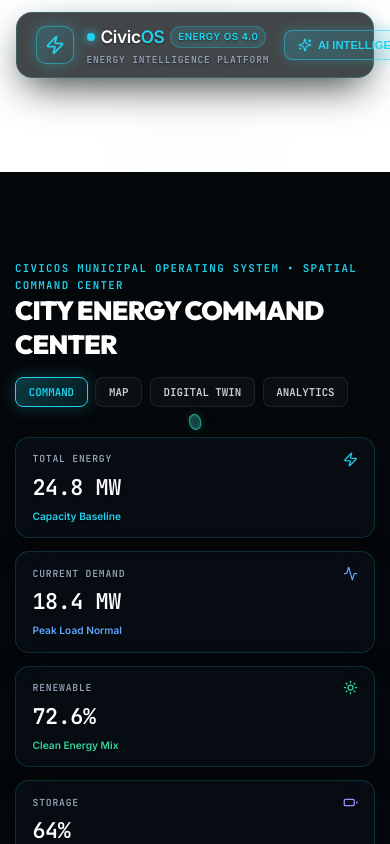
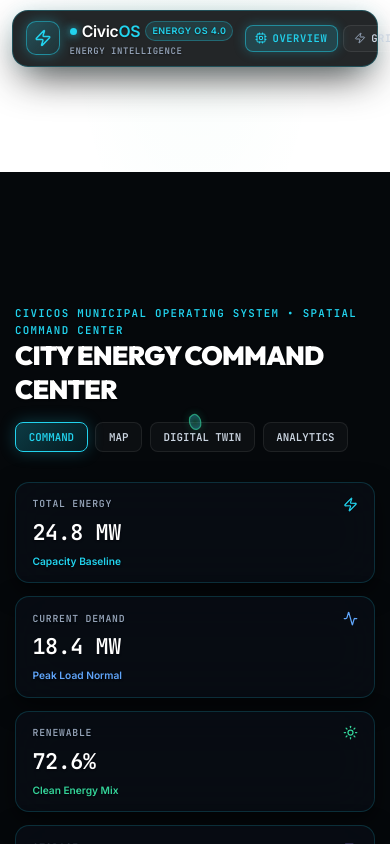
Before and after one commit to shardul-2007/civicos, a React (Vite) app in the folder client/: page /energy in a window 390 px wide. Shown: the top 844 px of the page. Built offline with nearby package versions, Linux system fonts and the light colour scheme.

Commit message:
FIXED NAVBAR OVERLAP & MADE ALL COMMAND BUTTONS RESPONSIVE: Increased top clearance (125px), touch-scrollable tabs (OVERVIEW, GRID, DEMAND, SOURCES, STORAGE, ANALYTICS, TWIN), mobile drawer menu, 100% build pass

```diff
--- a/client/src/components/FuturisticCommandBar.jsx
+++ b/client/src/components/FuturisticCommandBar.jsx
@@ -1,7 +1,7 @@
-import React from 'react';
+import React, { useState } from 'react';
 import {
   Activity, Sliders, Bell, Download, Settings, ShieldCheck,
-  Zap, Cpu, Globe, Layers, BarChart2, Radio, Sparkles
+  Zap, Cpu, Globe, Layers, BarChart2, Radio, Sparkles, Menu, X
 } from 'lucide-react';
 
 export default function FuturisticCommandBar({
@@ -11,6 +11,8 @@ export default function FuturisticCommandBar({
   onOpenAi,
   onOpenAlerts,
 }) {
+  const [mobileDrawerOpen, setMobileDrawerOpen] = useState(false);
+
   const NAV_ITEMS = [
     { id: 'COMMAND', label: 'OVERVIEW', icon: Cpu },
     { id: 'GRID', label: 'GRID', icon: Zap },
@@ -22,59 +24,60 @@ export default function FuturisticCommandBar({
   ];
 
   return (
+    <>
       <header style={{
         position: 'fixed',
-      top: '12px',
+        top: '10px',
         left: '50%',
         transform: 'translateX(-50%)',
-      width: 'calc(100% - 32px)',
+        width: 'calc(100% - 24px)',
         maxWidth: '1480px',
         zIndex: 900,
-      background: 'rgba(5, 8, 11, 0.75)',
+        background: 'rgba(5, 8, 11, 0.88)',
         backdropFilter: 'blur(28px)',
         WebkitBackdropFilter: 'blur(28px)',
-      border: '1px solid rgba(34, 211, 238, 0.2)',
+        border: '1px solid rgba(34, 211, 238, 0.25)',
         borderRadius: '16px',
-      padding: '0.65rem 1.25rem',
+        padding: '0.5rem 0.85rem',
         display: 'flex',
         alignItems: 'center',
         justifyContent: 'space-between',
-      gap: '1rem',
-      boxShadow: '0 16px 40px -10px rgba(0,0,0,0.8), 0 0 20px rgba(34, 211, 238, 0.08)',
+        gap: '0.75rem',
+        boxShadow: '0 16px 40px -10px rgba(0,0,0,0.85), 0 0 20px rgba(34, 211, 238, 0.1)',
       }}>
         {/* ── Left Branding ── */}
-      <div style={{ display: 'flex', alignItems: 'center', gap: '0.85rem', flexShrink: 0 }}>
+        <div style={{ display: 'flex', alignItems: 'center', gap: '0.65rem', flexShrink: 0 }}>
           <div style={{
-          width: '38px',
-          height: '38px',
+            width: '34px',
+            height: '34px',
             borderRadius: '10px',
-          background: 'linear-gradient(135deg, rgba(34, 211, 238, 0.2), rgba(6, 182, 212, 0.05))',
+            background: 'linear-gradient(135deg, rgba(34, 211, 238, 0.25), rgba(6, 182, 212, 0.08))',
             border: '1px solid rgba(34, 211, 238, 0.5)',
             display: 'flex',
             alignItems: 'center',
             justifyContent: 'center',
             color: '#22d3ee',
-          boxShadow: '0 0 16px rgba(34, 211, 238, 0.3)',
+            boxShadow: '0 0 14px rgba(34, 211, 238, 0.3)',
           }}>
-          <Zap size={20} />
+            <Zap size={18} />
           </div>
           <div>
-          <div style={{ display: 'flex', alignItems: 'center', gap: '0.4rem' }}>
+            <div style={{ display: 'flex', alignItems: 'center', gap: '0.35rem' }}>
               <span style={{
-              width: '8px',
-              height: '8px',
+                width: '7px',
+                height: '7px',
                 borderRadius: '50%',
                 background: '#22d3ee',
-              boxShadow: '0 0 10px #22d3ee',
+                boxShadow: '0 0 8px #22d3ee',
                 animation: 'pulse 2s infinite',
               }} />
-            <span style={{ fontSize: '1.15rem', fontWeight: 900, color: '#ffffff', letterSpacing: '-0.02em' }}>
+              <span style={{ fontSize: '1.05rem', fontWeight: 900, color: '#ffffff', letterSpacing: '-0.02em' }}>
                 Civic<span style={{ color: '#22d3ee' }}>OS</span>
               </span>
               <span style={{
-              fontSize: '0.65rem',
+                fontSize: '0.6rem',
                 fontWeight: 800,
-              padding: '0.15rem 0.45rem',
+                padding: '0.1rem 0.4rem',
                 borderRadius: '999px',
                 background: 'rgba(34, 211, 238, 0.12)',
                 border: '1px solid rgba(34, 211, 238, 0.3)',
@@ -85,19 +88,27 @@ export default function FuturisticCommandBar({
               </span>
             </div>
             <div style={{
-            fontSize: '0.64rem',
+              fontSize: '0.6rem',
               fontFamily: 'var(--font-mono)',
               color: '#94a3b8',
-            letterSpacing: '0.08em',
-            marginTop: '0.1rem',
+              letterSpacing: '0.06em',
             }}>
-            ENERGY INTELLIGENCE PLATFORM
+              ENERGY INTELLIGENCE
             </div>
           </div>
         </div>
 
-      {/* ── Center Navigation ── */}
-      <nav className="desktop-only" style={{ display: 'flex', alignItems: 'center', gap: '0.3rem' }}>
+        {/* ── Center Navigation (Horizontally Scrollable & Responsive) ── */}
+        <nav style={{
+          display: 'flex',
+          alignItems: 'center',
+          gap: '0.35rem',
+          overflowX: 'auto',
+          scrollbarWidth: 'none',
+          msOverflowStyle: 'none',
+          padding: '0.2rem 0',
+          maxWidth: '100%',
+        }}>
           {NAV_ITEMS.map((item) => {
             const active = activeView === item.id;
             const Icon = item.icon;
@@ -106,24 +117,26 @@ export default function FuturisticCommandBar({
                 key={item.id}
                 onClick={() => setActiveView(item.id)}
                 style={{
-                background: active ? 'rgba(34, 211, 238, 0.15)' : 'transparent',
-                border: active ? '1px solid rgba(34, 211, 238, 0.4)' : '1px solid transparent',
+                  background: active ? 'rgba(34, 211, 238, 0.18)' : 'rgba(255,255,255,0.03)',
+                  border: active ? '1px solid rgba(34, 211, 238, 0.5)' : '1px solid rgba(255,255,255,0.08)',
                   borderRadius: '8px',
-                padding: '0.45rem 0.85rem',
+                  padding: '0.35rem 0.65rem',
                   color: active ? '#22d3ee' : '#cbd5e1',
-                fontSize: '0.74rem',
-                fontWeight: active ? 800 : 600,
+                  fontSize: '0.7rem',
+                  fontWeight: active ? 900 : 700,
                   fontFamily: 'var(--font-mono)',
-                letterSpacing: '0.06em',
+                  letterSpacing: '0.05em',
                   cursor: 'pointer',
                   display: 'flex',
                   alignItems: 'center',
-                gap: '0.4rem',
+                  gap: '0.35rem',
+                  whiteSpace: 'nowrap',
+                  flexShrink: 0,
                   transition: 'all 0.2s ease',
-                boxShadow: active ? '0 0 14px rgba(34, 211, 238, 0.2)' : 'none',
+                  boxShadow: active ? '0 0 12px rgba(34, 211, 238, 0.25)' : 'none',
                 }}
               >
-              <Icon size={13} color={active ? '#22d3ee' : '#94a3b8'} />
+                <Icon size={12} color={active ? '#22d3ee' : '#94a3b8'} />
                 {item.label}
               </button>
             );
@@ -131,17 +144,17 @@ export default function FuturisticCommandBar({
         </nav>
 
         {/* ── Right Controls ── */}
-      <div style={{ display: 'flex', alignItems: 'center', gap: '0.6rem', flexShrink: 0 }}>
+        <div style={{ display: 'flex', alignItems: 'center', gap: '0.45rem', flexShrink: 0 }}>
           {/* System Online Badge */}
           <div className="desktop-only" style={{
             background: 'rgba(16, 185, 129, 0.1)',
             border: '1px solid rgba(16, 185, 129, 0.3)',
             borderRadius: '999px',
-          padding: '0.35rem 0.75rem',
+            padding: '0.3rem 0.65rem',
             display: 'flex',
             alignItems: 'center',
-          gap: '0.4rem',
-          fontSize: '0.72rem',
+            gap: '0.35rem',
+            fontSize: '0.68rem',
             fontWeight: 800,
             color: '#34d399',
             fontFamily: 'var(--font-mono)',
@@ -153,7 +166,7 @@ export default function FuturisticCommandBar({
               background: '#34d399',
               boxShadow: '0 0 8px #34d399',
             }} />
-          SYSTEM ONLINE
+            ONLINE
           </div>
 
           {/* AI Intelligence Trigger */}
@@ -163,18 +176,19 @@ export default function FuturisticCommandBar({
               background: 'linear-gradient(135deg, rgba(34, 211, 238, 0.2), rgba(6, 182, 212, 0.1))',
               border: '1px solid rgba(34, 211, 238, 0.5)',
               borderRadius: '8px',
-            padding: '0.45rem 0.85rem',
+              padding: '0.35rem 0.65rem',
               color: '#22d3ee',
-            fontSize: '0.75rem',
+              fontSize: '0.72rem',
               fontWeight: 800,
               cursor: 'pointer',
               display: 'flex',
               alignItems: 'center',
-            gap: '0.4rem',
-            boxShadow: '0 0 14px rgba(34, 211, 238, 0.25)',
+              gap: '0.35rem',
+              whiteSpace: 'nowrap',
+              boxShadow: '0 0 12px rgba(34, 211, 238, 0.25)',
             }}
           >
-          <Sparkles size={14} /> AI INTELLIGENCE
+            <Sparkles size={13} /> AI INTELLIGENCE
           </button>
 
           {/* WHAT IF? Scenario Simulator Trigger */}
@@ -184,39 +198,93 @@ export default function FuturisticCommandBar({
               background: 'rgba(245, 158, 11, 0.12)',
               border: '1px solid rgba(245, 158, 11, 0.4)',
               borderRadius: '8px',
-            padding: '0.45rem 0.85rem',
+              padding: '0.35rem 0.65rem',
               color: '#fbbf24',
-            fontSize: '0.75rem',
+              fontSize: '0.72rem',
               fontWeight: 800,
               cursor: 'pointer',
               display: 'flex',
               alignItems: 'center',
-            gap: '0.4rem',
-            transition: 'all 0.2s ease',
+              gap: '0.35rem',
+              whiteSpace: 'nowrap',
             }}
           >
-          <Sliders size={14} /> WHAT IF? SIMULATOR
+            <Sliders size={13} /> WHAT IF? SIMULATOR
           </button>
 
-        {/* Alerts Trigger */}
+          {/* Mobile Drawer Trigger */}
           <button
-          onClick={onOpenAlerts}
+            onClick={() => setMobileDrawerOpen(!mobileDrawerOpen)}
+            className="mobile-only"
             style={{
-            background: 'rgba(255,255,255,0.04)',
+              background: 'rgba(255,255,255,0.05)',
               border: '1px solid rgba(255,255,255,0.1)',
               borderRadius: '8px',
-            padding: '0.45rem',
-            color: '#cbd5e1',
+              padding: '0.4rem',
+              color: '#ffffff',
+              cursor: 'pointer',
+            }}
+          >
+            {mobileDrawerOpen ? <X size={18} /> : <Menu size={18} />}
+          </button>
+        </div>
+      </header>
+
+      {/* Mobile Drawer Container */}
+      {mobileDrawerOpen && (
+        <div style={{
+          position: 'fixed',
+          top: '65px',
+          left: '12px',
+          right: '12px',
+          zIndex: 899,
+          background: 'rgba(8, 14, 22, 0.96)',
+          backdropFilter: 'blur(32px)',
+          border: '1px solid rgba(34, 211, 238, 0.35)',
+          borderRadius: '16px',
+          padding: '1rem',
+          display: 'flex',
+          flexDirection: 'column',
+          gap: '0.5rem',
+          boxShadow: '0 20px 50px rgba(0,0,0,0.9)',
+        }}>
+          <div style={{ fontSize: '0.65rem', fontWeight: 800, color: '#22d3ee', textTransform: 'uppercase', fontFamily: 'var(--font-mono)' }}>
+            ENERGY OS NAVIGATION MODES
+          </div>
+          <div style={{ display: 'grid', gridTemplateColumns: 'repeat(2, 1fr)', gap: '0.4rem' }}>
+            {NAV_ITEMS.map((item) => {
+              const active = activeView === item.id;
+              const Icon = item.icon;
+              return (
+                <button
+                  key={item.id}
+                  onClick={() => {
+                    setActiveView(item.id);
+                    setMobileDrawerOpen(false);
+                  }}
+                  style={{
+                    background: active ? 'rgba(34, 211, 238, 0.2)' : 'rgba(255,255,255,0.04)',
+                    border: active ? '1px solid #22d3ee' : '1px solid rgba(255,255,255,0.08)',
+                    borderRadius: '8px',
+                    padding: '0.55rem',
+                    color: active ? '#22d3ee' : '#ffffff',
+                    fontSize: '0.75rem',
+                    fontWeight: 800,
+                    fontFamily: 'var(--font-mono)',
                     cursor: 'pointer',
                     display: 'flex',
                     alignItems: 'center',
-            justifyContent: 'center',
+                    gap: '0.4rem',
                   }}
-          title="System Alerts"
                 >
-          <Bell size={16} />
+                  <Icon size={14} color={active ? '#22d3ee' : '#94a3b8'} />
+                  {item.label}
                 </button>
+              );
+            })}
           </div>
-    </header>
+        </div>
+      )}
+    </>
   );
 }
--- a/client/src/pages/FuturisticEnergyCommandCenter.jsx
+++ b/client/src/pages/FuturisticEnergyCommandCenter.jsx
@@ -21,7 +21,7 @@ export default function FuturisticEnergyCommandCenter() {
       color: '#ffffff',
       fontFamily: 'var(--font-sans)',
       position: 'relative',
-      paddingTop: '80px',
+      paddingTop: '125px', // Guaranteed clearance for top floating command bar
       paddingBottom: '40px',
       overflowX: 'hidden',
     }}>
@@ -61,7 +61,7 @@ export default function FuturisticEnergyCommandCenter() {
             </h1>
           </div>
 
-          <div style={{ display: 'flex', gap: '0.5rem' }}>
+          <div style={{ display: 'flex', gap: '0.5rem', flexWrap: 'wrap' }}>
             {['COMMAND', 'MAP', 'DIGITAL TWIN', 'ANALYTICS'].map((mode) => {
               const active = activeView === mode || (mode === 'COMMAND' && activeView === 'COMMAND') || (mode === 'DIGITAL TWIN' && activeView === 'TWIN');
               return (
@@ -96,12 +96,13 @@ export default function FuturisticEnergyCommandCenter() {
           background: 'rgba(8, 14, 22, 0.75)',
           backdropFilter: 'blur(28px)',
           WebkitBackdropFilter: 'blur(28px)',
-          border: '1px solid rgba(34, 211, 238, 0.25)',
+          border: activeView === 'TWIN' ? '2px solid #22d3ee' : '1px solid rgba(34, 211, 238, 0.25)',
           borderRadius: '20px',
           padding: '1rem',
           height: '560px',
-          boxShadow: '0 20px 60px rgba(0,0,0,0.8), 0 0 30px rgba(34, 211, 238, 0.1)',
+          boxShadow: activeView === 'TWIN' ? '0 0 35px rgba(34, 211, 238, 0.3)' : '0 20px 60px rgba(0,0,0,0.8), 0 0 30px rgba(34, 211, 238, 0.1)',
           position: 'relative',
+          transition: 'all 0.3s ease',
         }}>
           <CityEnergy3DModel
             selectedBuilding={selectedBuilding}
@@ -112,7 +113,7 @@ export default function FuturisticEnergyCommandCenter() {
         {/* ── Predictive Analytics & System Event Stream ── */}
         <div style={{
           display: 'grid',
-          gridTemplateColumns: 'repeat(auto-fit, minmax(420px, 1fr))',
+          gridTemplateColumns: 'repeat(auto-fit, minmax(340px, 1fr))',
           gap: '1.5rem',
         }}>
           <EnergyForecastChart />
```
Lines whose indentation alone changed are shown as unchanged.
